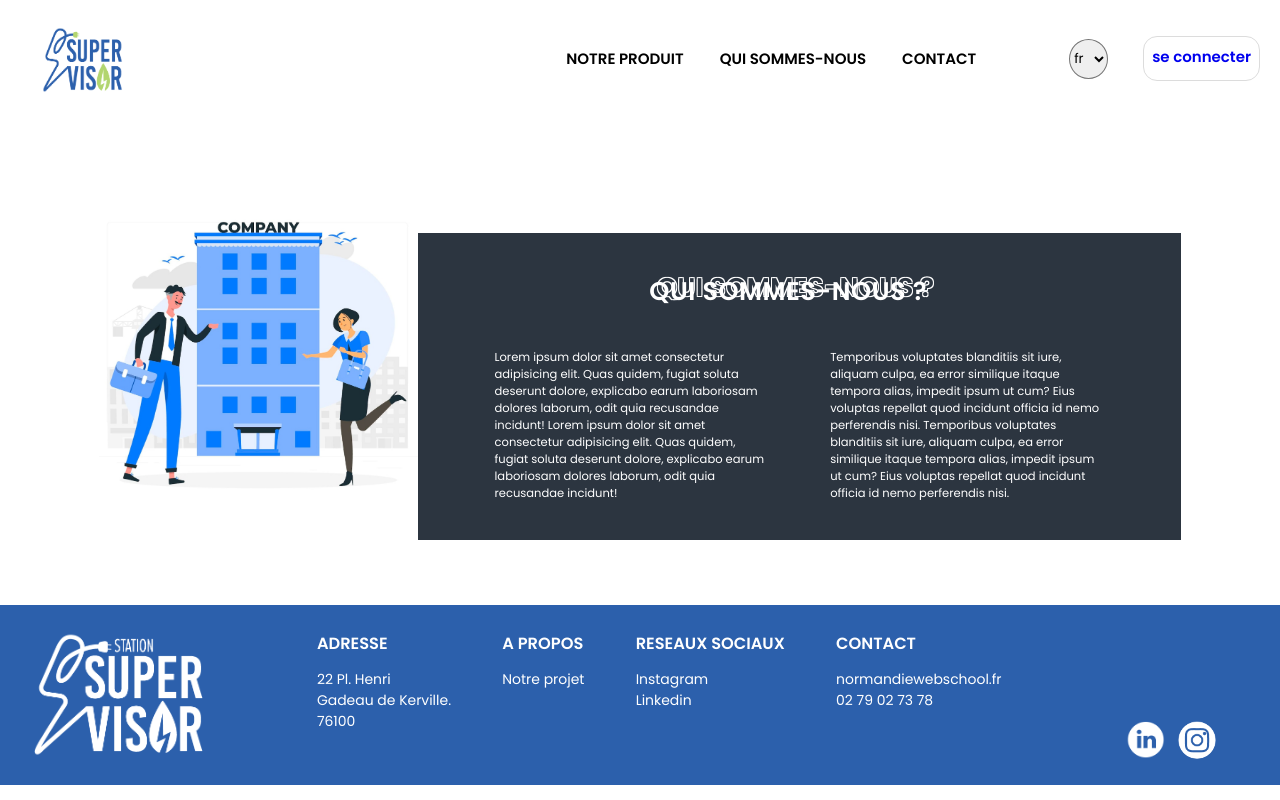
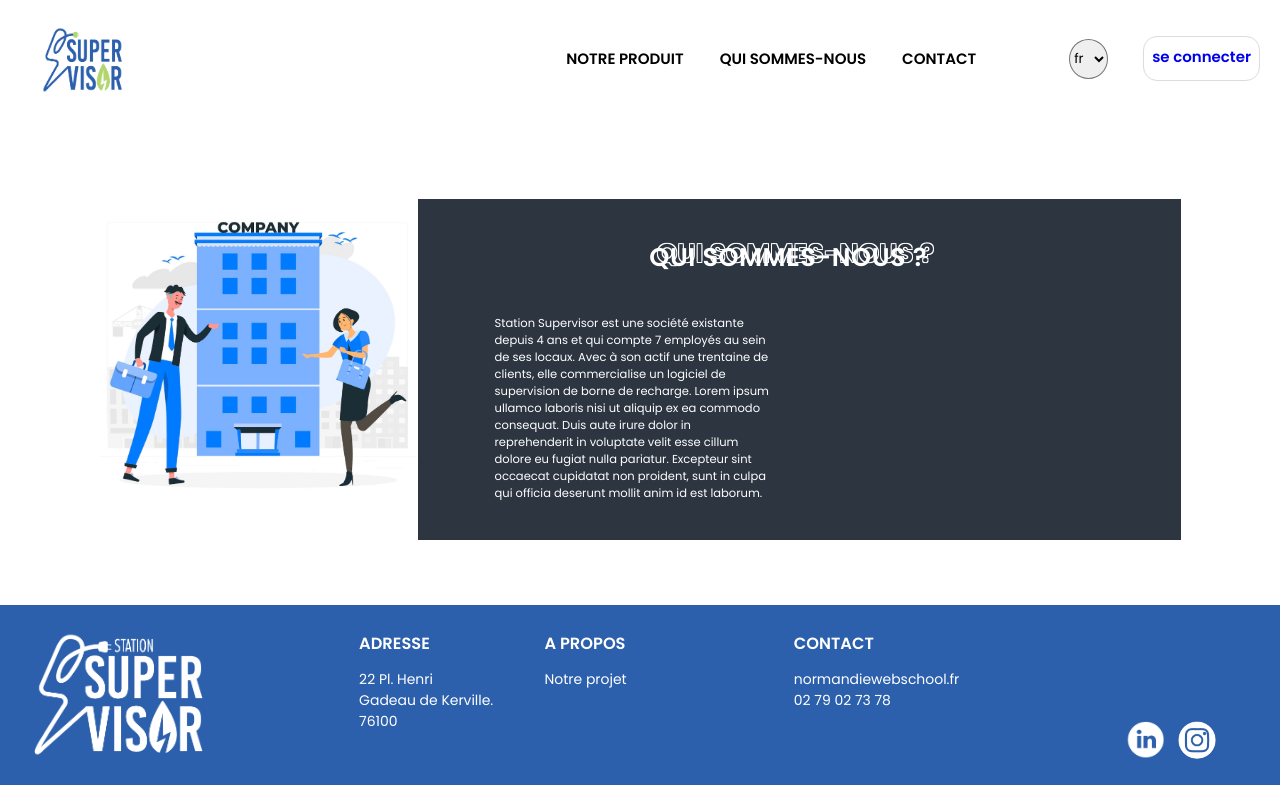
Before and after one commit to Sutsikii/Station_supervisor, a website: page about.html in a window 1280 px wide. Drawn offline with Linux system fonts and the light colour scheme.

Commit message:
Add files via upload

```diff
--- a/about.html
+++ b/about.html
@@ -4,7 +4,6 @@
     <meta charset="UTF-8">
     <meta http-equiv="X-UA-Compatible" content="IE=edge">
     <meta name="viewport" content="width=device-width, initial-scale=1.0">
-    <link rel="stylesheet" href="style.sass">
     <link rel="stylesheet" href="style.css">
     <title>Super Visor</title>
 </head>
@@ -13,13 +12,13 @@
 
     <nav>
             <div class="logo">
-                <img src="/assets/Plan de travail 6.png" alt="logo">
+                <a href="index.html"><img src="assets/Plan de travail 6.png" alt="logo"></a>
             </div>
             <div class="nav-items">
                 <ul class="navbar">
-                    <li><a href="#" class="nav-link">Notre produit</a></li>
-                    <li><a href="#" class="nav-link">Qui sommes-nous</a></li>
-                    <li><a href="#" class="nav-link">Contact</a></li>
+                    <li><a href="/product.html" class="nav-link">Notre produit</a></li>
+                    <li><a href="/about.html" class="nav-link">Qui sommes-nous</a></li>
+                    <li><a href="/contact.html" class="nav-link">Contact</a></li>
 
                     <div clas="select-language custom-select">
                         <select>
@@ -60,14 +59,13 @@
                 <div class="about">
                     <h2 id="relou-title"><p class="relou-title-sub">QUI SOMMES-NOUS ?</p>QUI SOMMES-NOUS ?</h2>
                     <div class="texts">
-                        <p>Lorem ipsum dolor sit amet consectetur adipisicing elit. Quas quidem, fugiat soluta deserunt dolore,
-                            explicabo earum laboriosam dolores laborum, odit quia recusandae incidunt!
-                            Lorem ipsum dolor sit amet consectetur adipisicing elit. Quas quidem, fugiat soluta deserunt dolore,
-                            explicabo earum laboriosam dolores laborum, odit quia recusandae incidunt! </p>
-                        <p>Temporibus voluptates blanditiis sit iure, aliquam culpa, ea error similique itaque tempora alias,
-                            impedit ipsum ut cum? Eius voluptas repellat quod incidunt officia id nemo perferendis nisi.
-                            Temporibus voluptates blanditiis sit iure, aliquam culpa, ea error similique itaque tempora alias,
-                            impedit ipsum ut cum? Eius voluptas repellat quod incidunt officia id nemo perferendis nisi.</p>
+                        <p>Station Supervisor est une société existante depuis 4 ans et qui compte 7 employés au sein de ses locaux.
+                            Avec à son actif une trentaine de clients, elle commercialise un logiciel de supervision de borne de recharge.
+                            Lorem ipsum ullamco laboris nisi ut aliquip ex ea commodo consequat.
+                            Duis aute irure dolor in reprehenderit in voluptate velit esse cillum dolore eu fugiat nulla pariatur.
+                            Excepteur sint occaecat cupidatat non proident,
+                            sunt in culpa qui officia deserunt mollit anim id est laborum.</p>
+
                     </div>
                 </div>
             </div>
@@ -97,12 +95,6 @@
                     <p>Notre projet</p>
                 </div>
             </div>
-            <div class="footer-col">
-                <h3>RESEAUX SOCIAUX</h3>
-                <div class="col-infos">
-                    <p>Instagram</p>
-                    <p>Linkedin</p>
-                </div>
             </div>
             <div class="footer-col">
                 <h3>CONTACT</h3>
```
